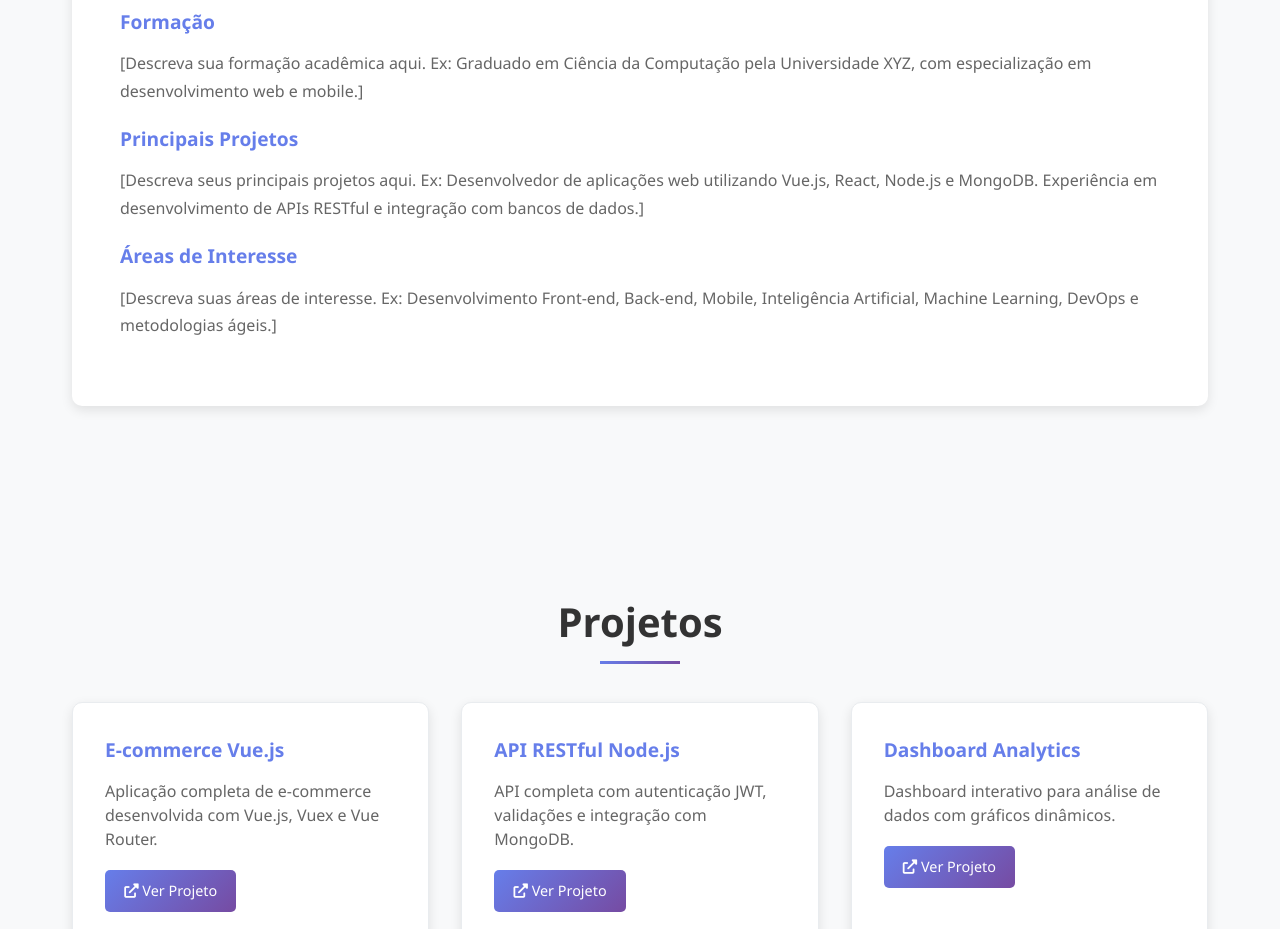
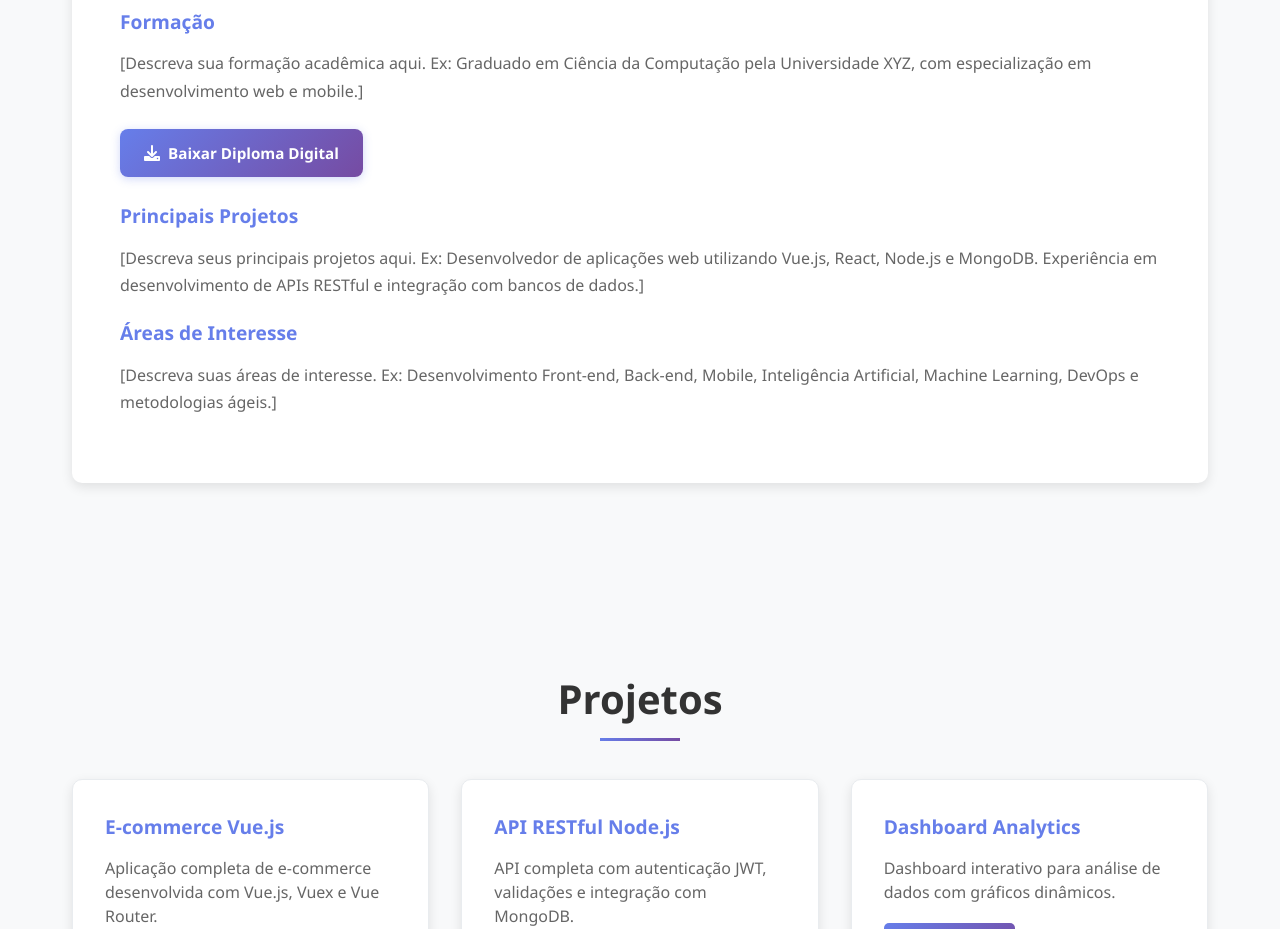
Before and after one commit to skti-dev/portfolio-vue-3, a Vue app: page / in a window 1280 px wide. Shown: the part 1520-2449 px from the top of the page. Built offline with nearby package versions, Linux system fonts and the light colour scheme.

Commit message:
feat: add download link for digital diploma in Home.vue and style it

```diff
--- a/src/i18n/messages.js
+++ b/src/i18n/messages.js
@@ -33,6 +33,7 @@ export const messages = {
       education: "Formação",
       educationText:
         "[Descreva sua formação acadêmica aqui. Ex: Graduado em Ciência da Computação pela Universidade XYZ, com especialização em desenvolvimento web e mobile.]",
+      downloadDiploma: "Baixar Diploma Digital",
       mainProjects: "Principais Projetos",
       mainProjectsText:
         "[Descreva seus principais projetos aqui. Ex: Desenvolvedor de aplicações web utilizando Vue.js, React, Node.js e MongoDB. Experiência em desenvolvimento de APIs RESTful e integração com bancos de dados.]",
@@ -119,6 +120,7 @@ export const messages = {
       education: "Education",
       educationText:
         "[Describe your academic background here. Ex: Graduated in Computer Science from XYZ University, with specialization in web and mobile development.]",
+      downloadDiploma: "Download Digital Diploma",
       mainProjects: "Main Projects",
       mainProjectsText:
         "[Describe your main projects here. Ex: Web application developer using Vue.js, React, Node.js and MongoDB. Experience in RESTful API development and database integration.]",
--- a/src/style.css
+++ b/src/style.css
@@ -334,6 +334,36 @@ body.mobile-menu-open {
   color: #666;
   line-height: 1.7;
   font-size: 0.95rem;
+}
+
+/* Education Download Link */
+.education-download {
+  margin: 1.5rem 0;
+}
+
+.download-link {
+  display: inline-flex;
+  align-items: center;
+  gap: 0.5rem;
+  background: linear-gradient(135deg, #667eea 0%, #764ba2 100%);
+  color: white;
+  padding: 0.75rem 1.5rem;
+  border-radius: 8px;
+  text-decoration: none;
+  font-weight: 600;
+  font-size: 0.95rem;
+  transition: all 0.3s ease;
+  box-shadow: 0 2px 10px rgba(102, 126, 234, 0.3);
+}
+
+.download-link:hover {
+  transform: translateY(-2px);
+  box-shadow: 0 4px 15px rgba(102, 126, 234, 0.4);
+  opacity: 0.95;
+}
+
+.download-link i {
+  font-size: 1rem;
 }
 
 /* Contact Section - Mobile First */
--- a/src/views/Home.vue
+++ b/src/views/Home.vue
@@ -28,6 +28,17 @@
         <div class="about">
           <h3>{{ $t('about.education') }}</h3>
           <p>{{ $t('about.educationText') }}</p>
+          <div class="education-download">
+            <a
+              :href="diplomaPdf"
+              download="RepresentacaoVisualDiplomaDigital-FIAP.pdf"
+              class="download-link"
+              target="_blank"
+            >
+              <i class="fas fa-download"></i>
+              {{ $t('about.downloadDiploma') }}
+            </a>
+          </div>
 
           <h3>{{ $t('about.mainProjects') }}</h3>
           <p>{{ $t('about.mainProjectsText') }}</p>
@@ -101,6 +112,7 @@
 import AnimatedName from '../components/AnimatedName.vue'
 import CertificateSlider from '../components/CertificateSlider.vue'
 import profilePicture from '../assets/images/Foto perfil - recortada.jpg'
+import diplomaPdf from '../assets/docs/RepresentacaoVisualDiplomaDigital-FIAP.pdf'
 
 export default {
   components: {
@@ -110,6 +122,7 @@ export default {
   data() {
     return {
       profilePicture,
+      diplomaPdf,
       projetos: [
         {
           link: 'https://github.com/seuusuario/ecommerce-vue'
```
Also changed, not shown: 1 other file (tests, documents, lock files or other folders).
